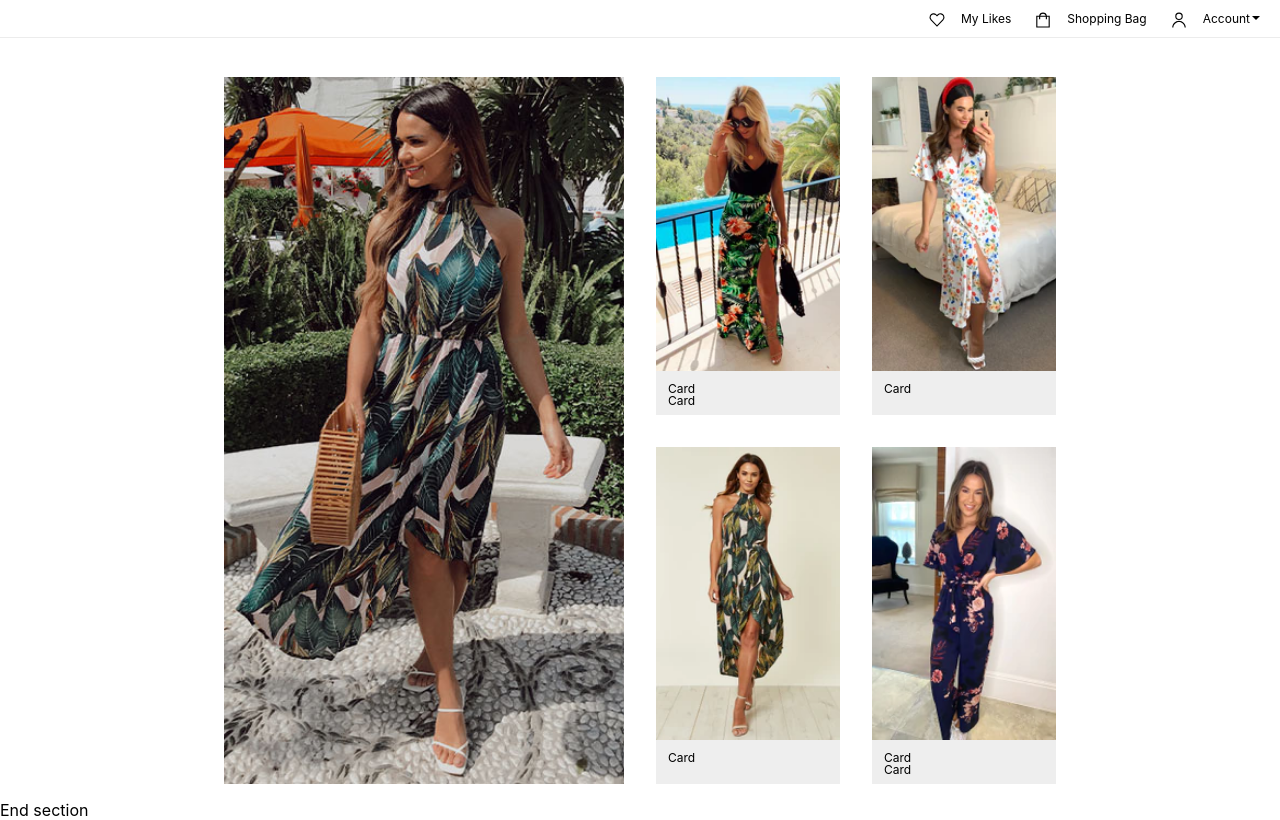
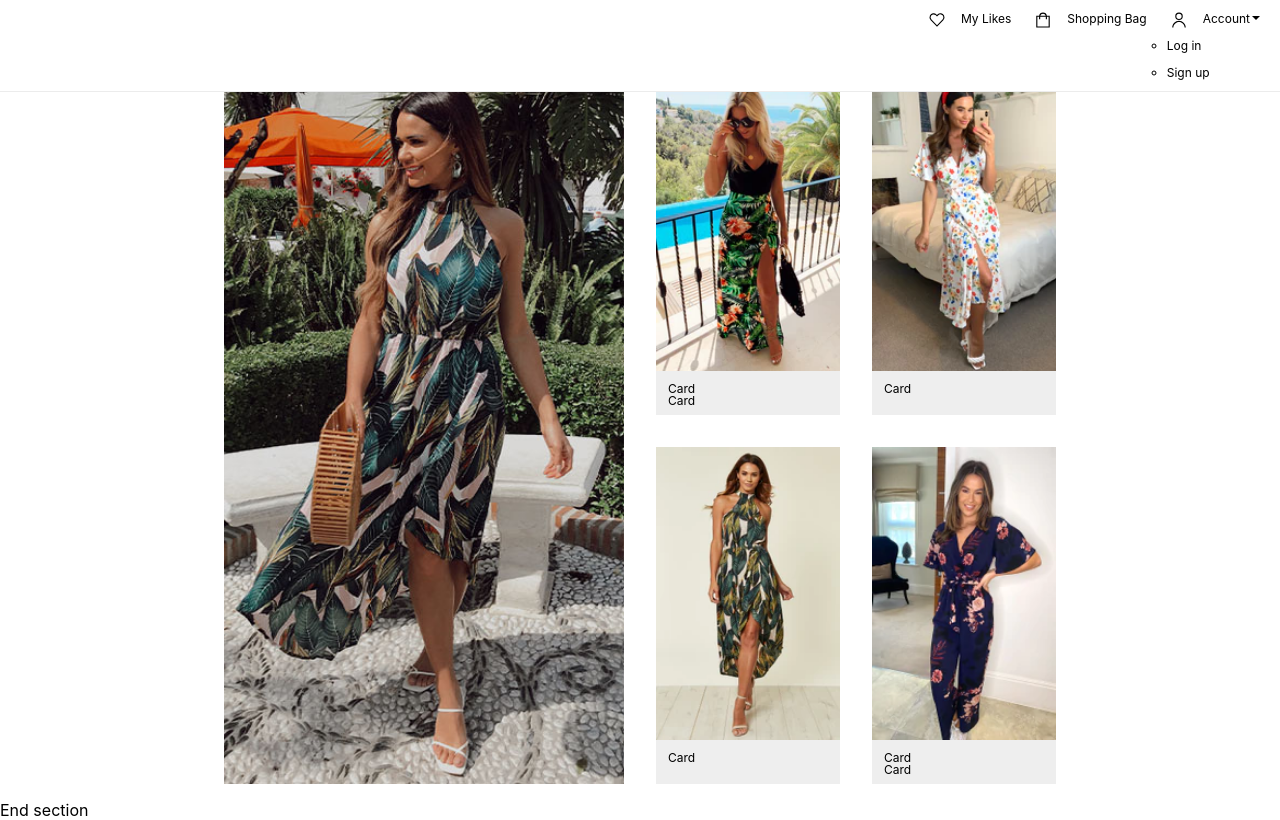
Before and after one commit to florianipate/yaruna, a React (Create React App) app: page / in a window 1280 px wide. Built offline with nearby package versions, Linux system fonts and the light colour scheme.

Commit message:
added dropdown menu

```diff
--- a/src/routes/TopNav/topNav.component.jsx
+++ b/src/routes/TopNav/topNav.component.jsx
@@ -1,6 +1,13 @@
 import { Fragment } from "react";
 import { Outlet, Link } from 'react-router-dom';
-import { NavigationContainer, TopEsentials, LinksContainer, LinkItem, DropdownArrow } from "./topNav.style";
+import { NavigationContainer,
+        TopEsentials,
+        LinksContainer,
+        LinkItem,
+        DropdownArrow,
+        DropdownMenu,
+        DropdownLink
+     } from "./topNav.style";
 
 const TopNav = () =>{
 
@@ -22,6 +29,14 @@ const TopNav = () =>{
                             <svg xmlns="http://www.w3.org/2000/svg" width="24" height="24" role="img" aria-labelledby="icg7vps41w5qok2c05r03t2l8bh4ebl"><title id="icg7vps41w5qok2c05r03t2l8bh4ebl">My Account</title><g fill="none" fillRule="evenodd"><path d="M0 0h24v24H0z"></path><path d="M12 13c4.746 0 8.86 4.029 8.996 8.742L21 22h-1.5c0-4.004-3.496-7.5-7.5-7.5-3.924 0-7.37 3.367-7.496 7.26L4.5 22H3c0-4.832 4.168-9 9-9zm0-11a5 5 0 110 10 5 5 0 010-10zm0 1.5a3.5 3.5 0 100 7 3.5 3.5 0 000-7z" fill="#000"></path></g></svg>
                             Account
                             <DropdownArrow className="down-arrow"/>
+                            <DropdownMenu>
+                                <DropdownLink>
+                                    Log in
+                                </DropdownLink>
+                                <DropdownLink>
+                                    Sign up
+                                </DropdownLink>
+                            </DropdownMenu>
                         </LinkItem>
                     </LinksContainer>
                 </TopEsentials>
--- a/src/routes/TopNav/topNav.style.jsx
+++ b/src/routes/TopNav/topNav.style.jsx
@@ -46,3 +46,8 @@ export const DropdownArrow = styled.b`
     border-top: 4px solid;
     border-right: 4px solid transparent;
     border-left: 4px solid transparent;`
+export const DropdownMenu = styled.ul`
+    //display: none;
+    `
+export const DropdownLink = styled.li`
+`
```
